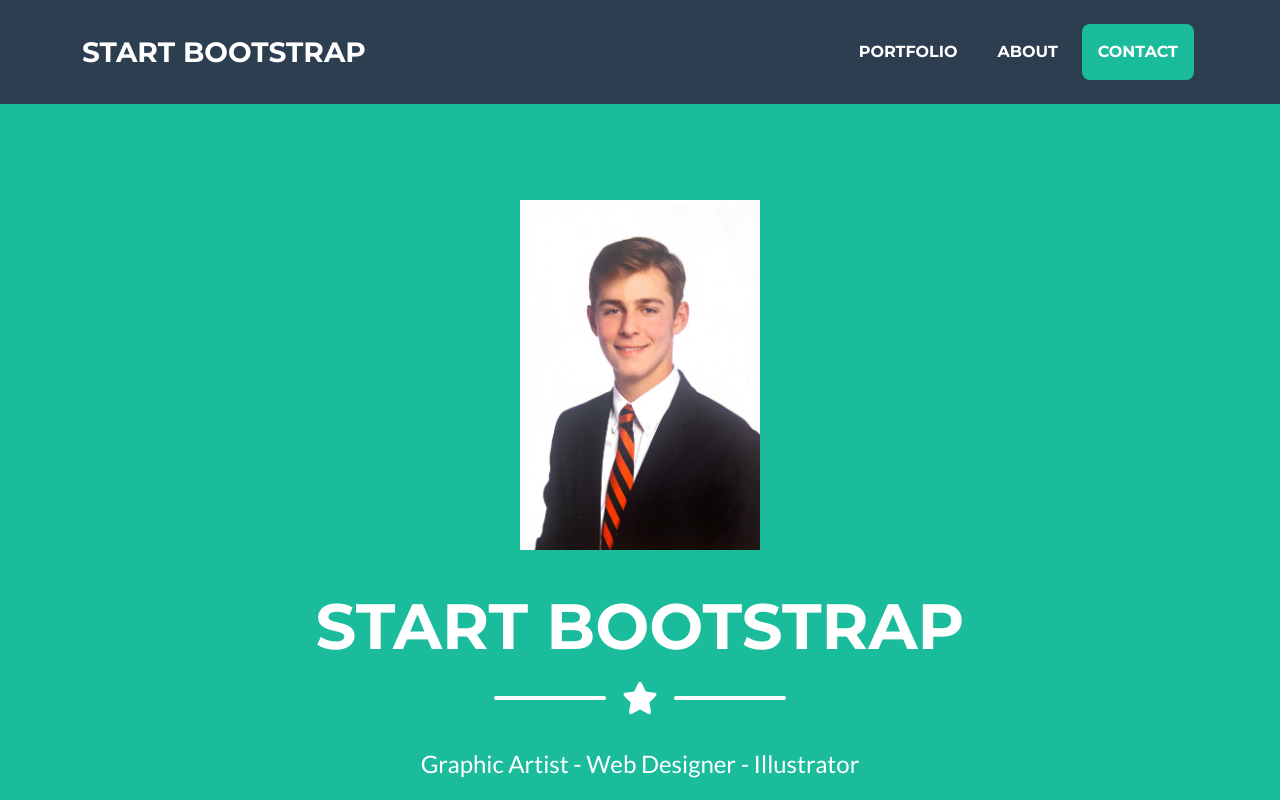
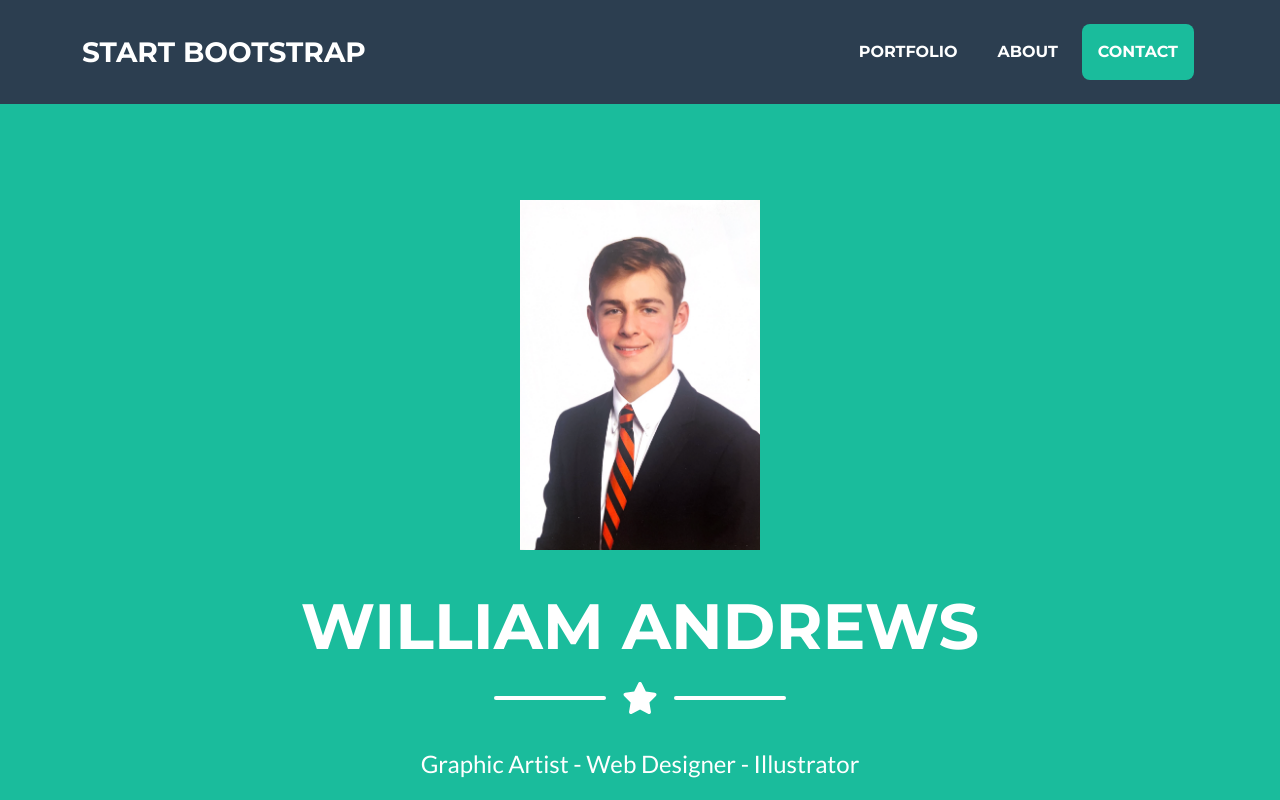
Before and after one commit to William-Thomas-Andrews/William-Thomas-Andrews.github.io, a plain HTML site: page index.html in a window 1280 px wide. Shown: the top 800 px of the page. Drawn offline with nearby package versions, Linux system fonts and the light colour scheme.

Commit message:
Update index.html

```diff
--- a/index.html
+++ b/index.html
@@ -40,7 +40,7 @@
                 <!-- Masthead Avatar Image-->
                 <img class="masthead-avatar mb-5" src="assets/img/wtandrews.png" alt="..." />
                 <!-- Masthead Heading-->
-                <h1 class="masthead-heading text-uppercase mb-0">Start Bootstrap</h1>
+                <h1 class="masthead-heading text-uppercase mb-0">William Andrews</h1>
                 <!-- Icon Divider-->
                 <div class="divider-custom divider-light">
                     <div class="divider-custom-line"></div>
@@ -243,7 +243,7 @@
                         <h4 class="text-uppercase mb-4">About Freelancer</h4>
                         <p class="lead mb-0">
                             Freelance is a free to use, MIT licensed Bootstrap theme created by
-                            <a href="http://startbootstrap.com">Start Bootstrap</a>
+                            <a href="http://startbootstrap.com">William Andrews</a>
                             .
                         </p>
                     </div>
```
